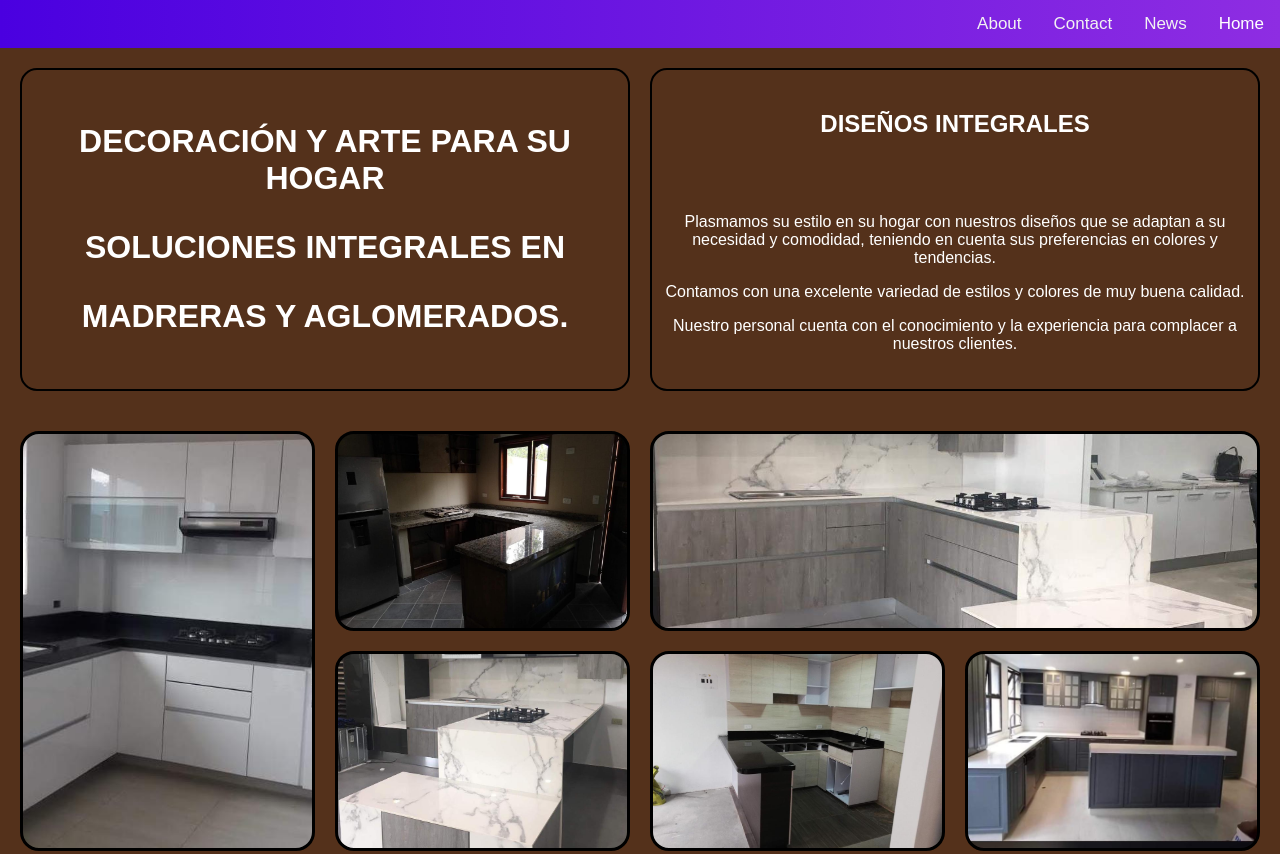
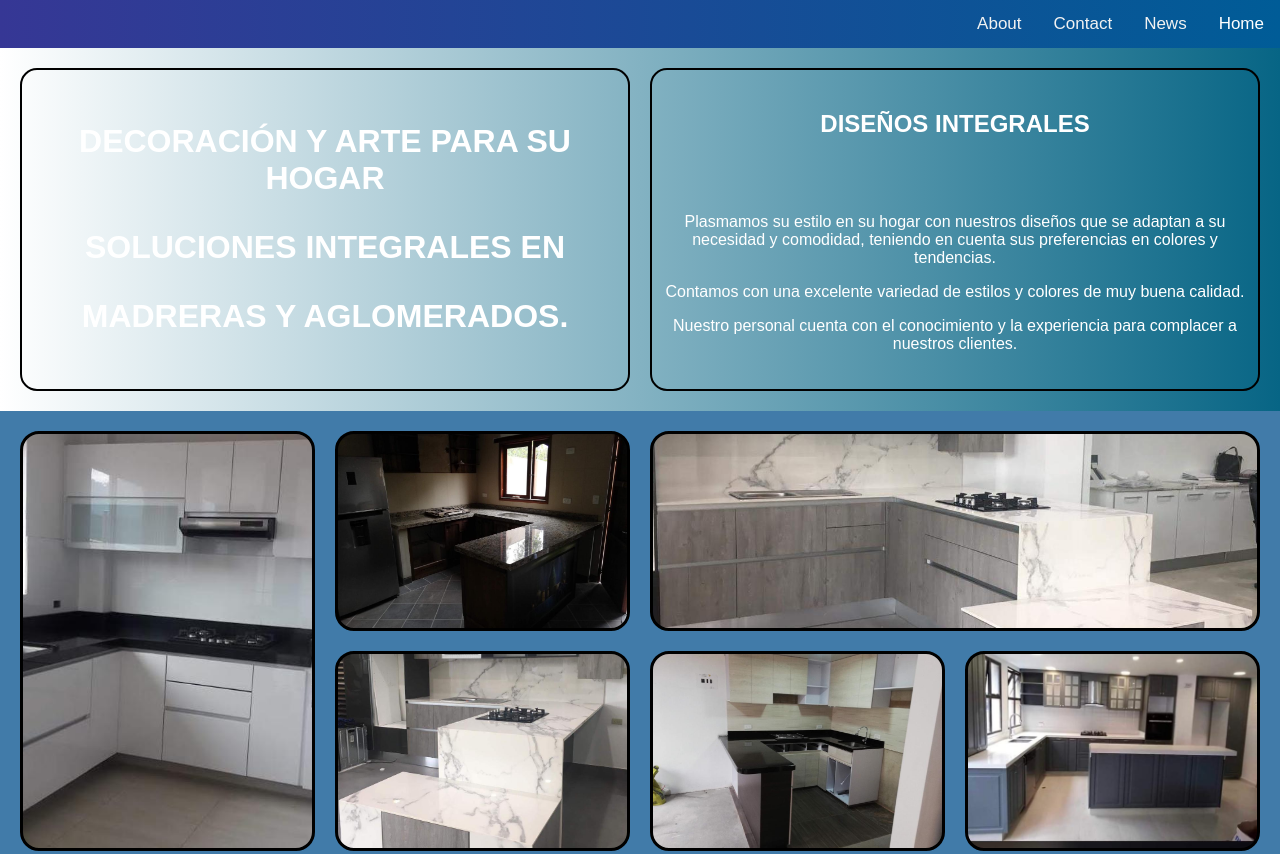
Before and after one commit to jhonned01/pagina-sonia, a plain HTML site: page index.html in a window 1280 px wide. Shown: the top 854 px of the page. Drawn offline with Linux system fonts and the light colour scheme.

Commit message:
mejorando vista

```diff
--- a/css/index.css
+++ b/css/index.css
@@ -1,14 +1,14 @@
 body {
     margin: 0;
     font-family: Arial, Helvetica, sans-serif;
-    background: #54311b;
+    background: #417ba9;
   }
 
   .topnav {
     overflow: hidden;
-    background: #8E2DE2;  /* fallback for old browsers */
-    background: -webkit-linear-gradient(to right, #4A00E0, #8E2DE2);  /* Chrome 10-25, Safari 5.1-6 */
-    background: linear-gradient(to right, #4A00E0, #8E2DE2); /* W3C, IE 10+/ Edge, Firefox 16+, Chrome 26+, Opera 12+, Safari 7+ */
+    background: #005C97;  /* fallback for old browsers */
+background: -webkit-linear-gradient(to right, #363795, #005C97);  /* Chrome 10-25, Safari 5.1-6 */
+background: linear-gradient(to right, #363795, #005C97); /* W3C, IE 10+/ Edge, Firefox 16+, Chrome 26+, Opera 12+, Safari 7+ */
 
   }
 
@@ -43,7 +43,10 @@ body {
     gap: 20px;
     padding: 20px;
     grid-auto-flow: dense;
-    background: #54311b;
+    background: #076585;  /* fallback for old browsers */
+    background: -webkit-linear-gradient(to right, #fff, #076585);  /* Chrome 10-25, Safari 5.1-6 */
+    background: linear-gradient(to right, #fff, #076585); /* W3C, IE 10+/ Edge, Firefox 16+, Chrome 26+, Opera 12+, Safari 7+ */
+
 
 }
 .grid-item-container {
@@ -137,7 +140,10 @@ body {
       gap: 20px;
       padding: 20px;
       grid-auto-flow: dense;
-      background: #54311b;
+      background: #076585;  /* fallback for old browsers */
+      background: -webkit-linear-gradient(to right, #fff, #076585);  /* Chrome 10-25, Safari 5.1-6 */
+      background: linear-gradient(to right, #fff, #076585); /* W3C, IE 10+/ Edge, Firefox 16+, Chrome 26+, Opera 12+, Safari 7+ */
+
 
   }
 
```
